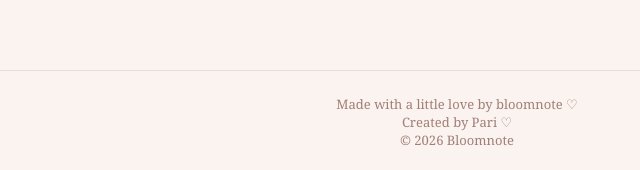
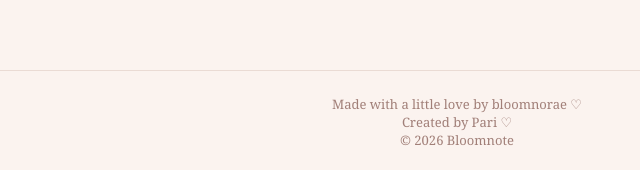
Before and after one commit to bloomorae/bloomnote0, a plain HTML site: page view.html in a window 1280 px wide. Shown: the part 968-1138 px from the top of the page, 183-823 px from the left. Drawn offline with Linux system fonts and the light colour scheme.

Commit message:
Update view.html

```diff
--- a/view.html
+++ b/view.html
@@ -69,7 +69,7 @@
     </main>
 
     <footer class="final-footer">
-        Made with a little love by bloomnote ♡
+        Made with a little love by bloomnorae ♡
         <br>
         Created by Pari ♡
         <br>
```
